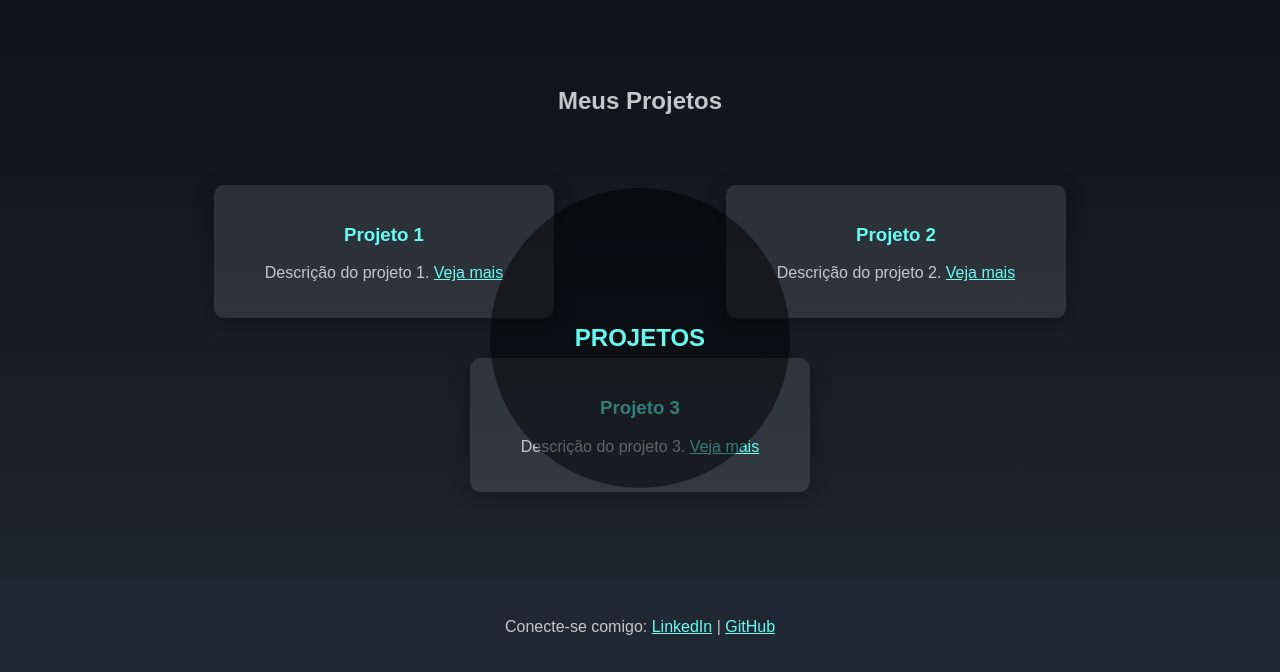
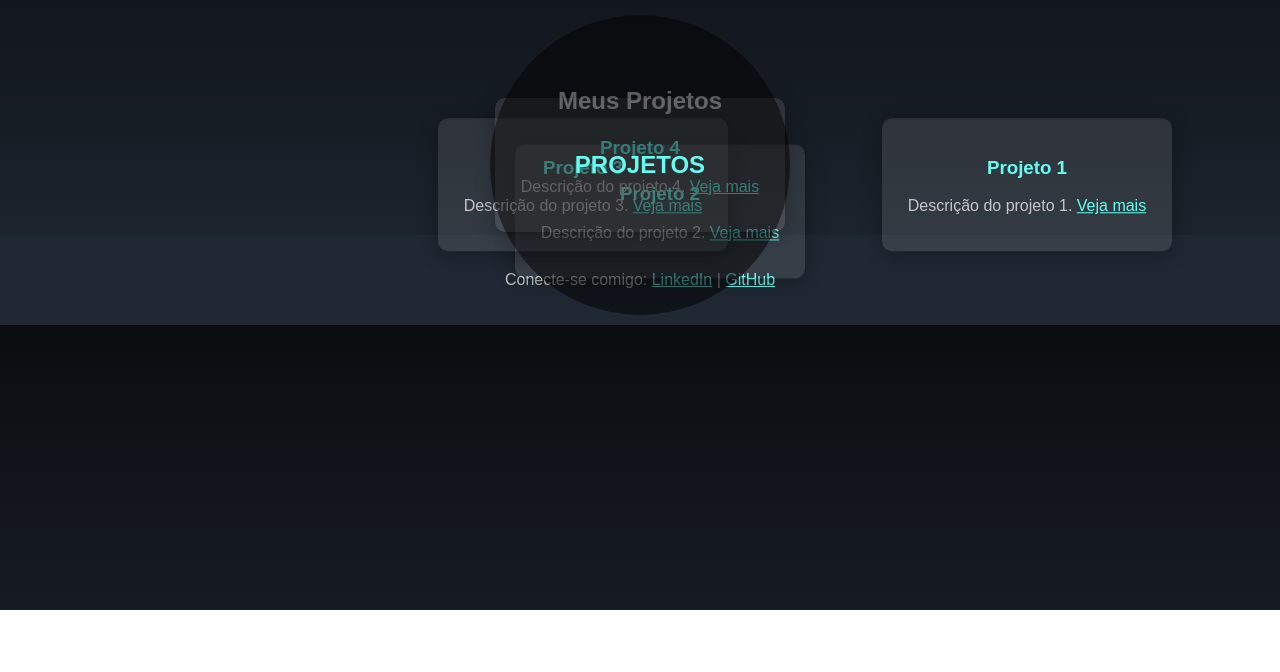
Before and after one commit to Andersonpedro-dev/portifolio, a plain HTML site: page index.html in a window 1280 px wide. Shown: the part 190-862 px from the top of the page. After the commit the page ends 800 px from the top, so only its background shows below. Drawn offline with Linux system fonts and the light colour scheme.

Commit message:
Update index.html

```diff
--- a/index.html
+++ b/index.html
@@ -42,12 +42,13 @@
             margin: auto;
             padding: 20px;
             text-align: center;
+            position: relative;
         }
         .project-section {
             margin: 50px 0;
             display: flex;
-            flex-wrap: wrap;
-            justify-content: space-around;
+            justify-content: center;
+            align-items: center;
             position: relative;
         }
         .project {
@@ -57,7 +58,8 @@
             border-radius: 10px;
             box-shadow: 0 4px 20px rgba(0, 0, 0, 0.3);
             transition: transform 0.3s;
-            width: 300px; /* Ajuste para o tamanho desejado */
+            width: 250px; /* Ajuste para o tamanho desejado */
+            position: absolute; /* Mudar para absolute para posicionar em círculo */
         }
         .project:hover {
             transform: translateY(-5px);
@@ -92,6 +94,11 @@
             font-size: 1.5em;
             font-weight: bold;
         }
+        /* Posicionamento dos projetos em círculo */
+        .project:nth-child(1) { top: 0; left: 50%; transform: translate(-50%, -100%); }
+        .project:nth-child(2) { top: 50%; left: 100%; transform: translate(-100%, -50%); }
+        .project:nth-child(3) { bottom: 0; left: 50%; transform: translate(-50%, 100%); }
+        .project:nth-child(4) { top: 50%; left: 0; transform: translate(100%, -50%); }
     </style>
 </head>
 <body>
@@ -115,6 +122,10 @@
                 <h3>Projeto 3</h3>
                 <p>Descrição do projeto 3. <a href="link-do-projeto-3" style="color: #66fcf1;">Veja mais</a></p>
             </div>
+            <div class="project">
+                <h3>Projeto 4</h3>
+                <p>Descrição do projeto 4. <a href="link-do-projeto-4" style="color: #66fcf1;">Veja mais</a></p>
+            </div>
             <!-- Adicione mais projetos conforme necessário -->
         </div>
     </div>
```
